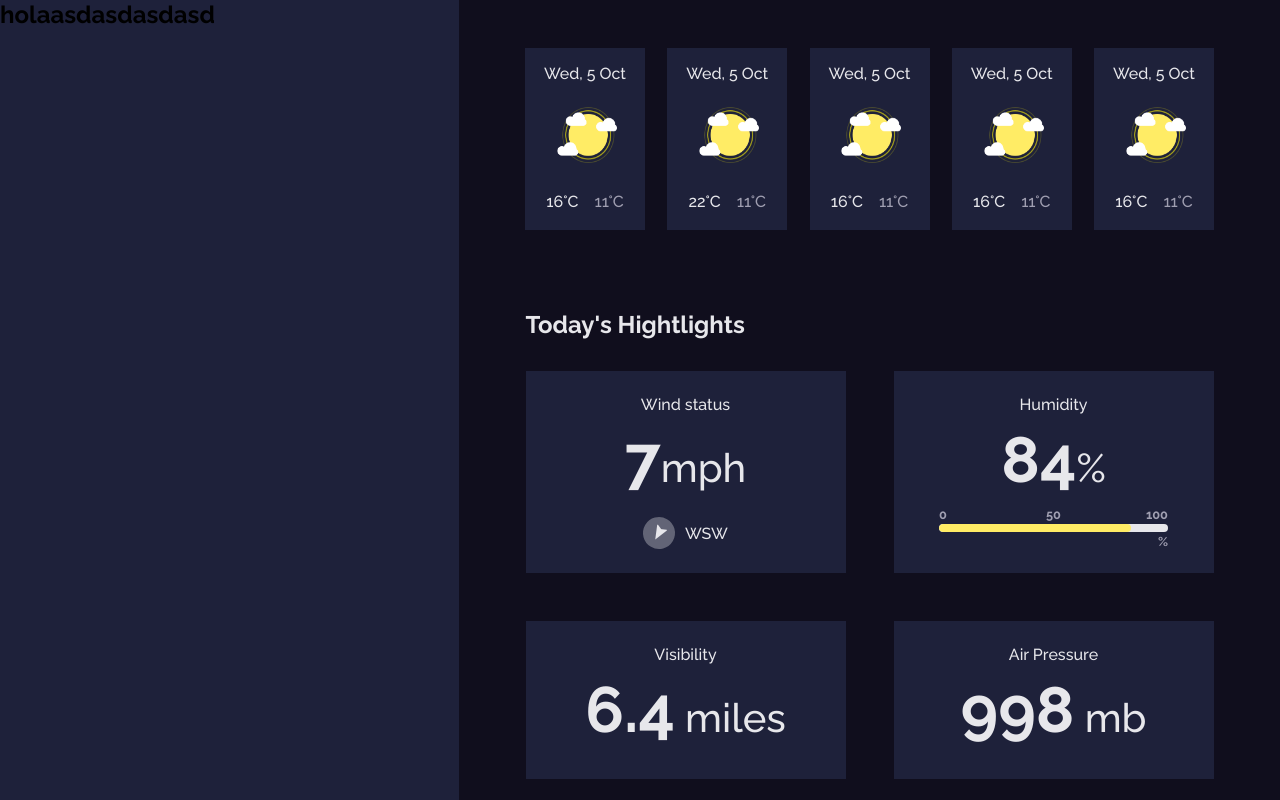
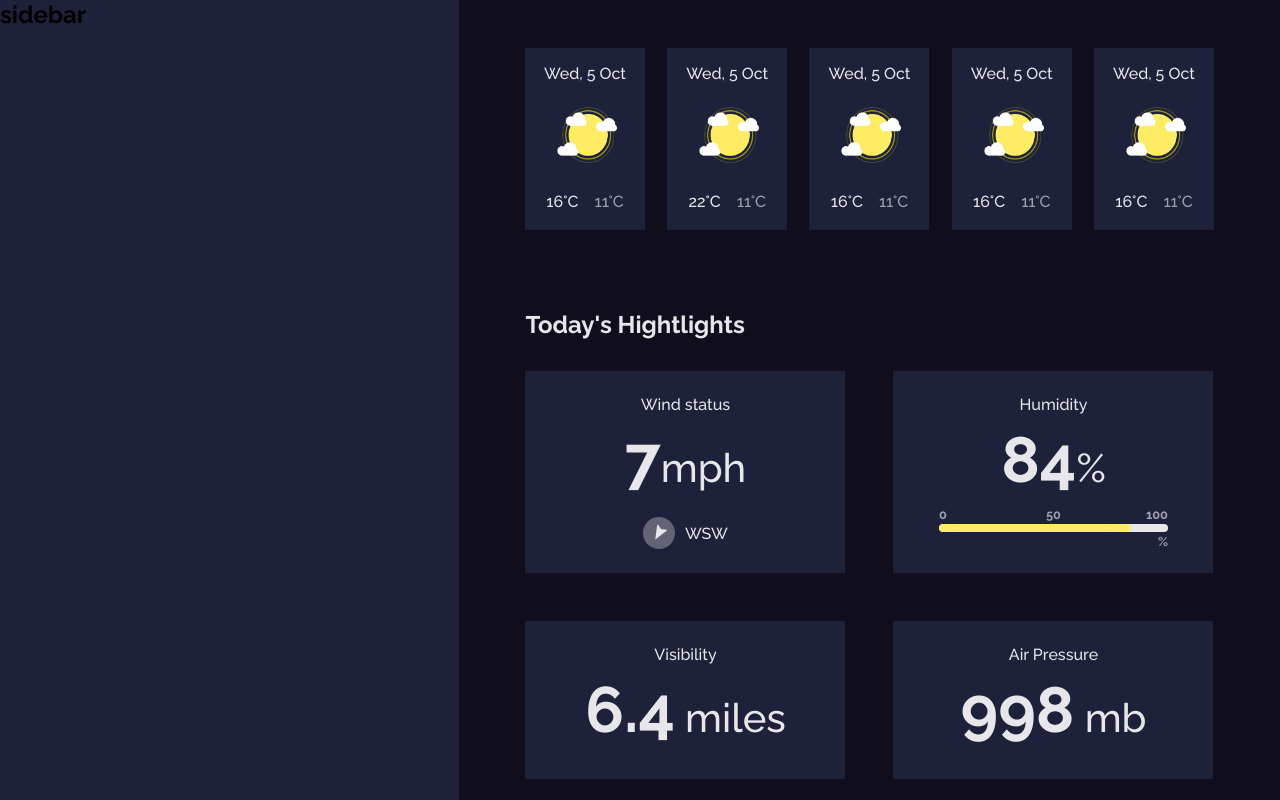
Before and after one commit to rali11/weather-app, a Vue app: page / in a window 1280 px wide. Built offline with nearby package versions, Linux system fonts and the light colour scheme.

Commit message:
ref grid and var css

```diff
--- a/src/App.vue
+++ b/src/App.vue
@@ -1,25 +1,9 @@
 <template>
   <div id="app">
     <aside class="side-bar">
-      <h1>holaasdasdasdasd</h1>
+      <h1>sidebar</h1>
     </aside>
-    <main class="main">
-      <div class="main__content">
-        <my-list-card-forecast />
-        <the-hightlights-list />
-        <footer class="main__footer">
-          created by
-          <a
-            class="main__link-footer"
-            target="_blank"
-            href="https://www.github.com/rali11"
-          >
-            rali11
-          </a>
-          - devChallenges.io
-        </footer>
-      </div>
-    </main>
+    <the-main />
   </div>
 </template>
 
@@ -27,21 +11,14 @@
 
 import './assets/main.css';
 import './assets/reset.css';
-import Shower from './assets/img/Shower.png';
-import MyListCardForecast from './components/TheForecastList.vue';
-import TheHightlightsList from './components/TheHightlightsList.vue';
+import TheMain from './components/TheMain.vue';
+
 
 export default {
+  components: { TheMain },
   name: 'App',
-  components: {
-    MyListCardForecast,
-    TheHightlightsList,
-  },
   data(){
-    return {
-      humidity:84,
-      imageWeather:Shower
-    }
+    return {}
   }
 }
 </script>
@@ -57,35 +34,10 @@ export default {
     height: 100vh;
   }
   .side-bar {
-    width: var(--side-bar-width);
+    width: var(--side-bar);
     background-color:#1E213A;
     height: 100%;
   }
-  .main {
-    flex-grow: 1;
-    padding:3rem 0;
-    background-color:#100E1D;
-    height:100vh;
-    max-width: 100%;
-    overflow:auto;
-  }
-  .main__content {
-    max-width: var(--main-container-width);
-    margin-left:calc(calc(100% - var(--main-container-width)) / 2);
-    display: flex;
-    height: 100%;
-    flex-direction: column;
-    gap:5rem;
-  }
-  .main__footer {
-    text-align: center;
-    color:#A09FB1;
-  }
-  .main__link-footer,
-  .main__link-footer:visited,
-  .main__link-footer:active{
-    color:#A09FB1;
-    font-weight: 700;
-  }
+
 
 </style>
--- a/src/assets/main.css
+++ b/src/assets/main.css
@@ -1,24 +1,28 @@
-:root {
-  --side-bar-width:459px;
-  --main-container-width:700px;
-}
-
+/* Mobile */
 @media (max-width: 575.98px) {
   :root {
-    --side-bar-width:100vw;
-    --main-container-width:320px;
+    --side-bar:100vw;
+    --main-container:320px;
   }
 }
-
+/*Tablets*/
 @media (min-width: 576px) and (max-width: 778.98px) {
   :root {
-    --side-bar-width:100vw;
-    --main-container-width:420px;
+    --side-bar:100vw;
+    --main-container:420px;
   }
 }
-
+/*Laptops*/
 @media (min-width:779px) and (max-width: 1091.98px) {
   :root {
-    --main-container-width:auto;
+    --side-bar:459px;
+    --main-container:auto;
   }
 }
+/*Dektop and more*/
+@media (min-width:1092px) {
+  :root {
+    --side-bar:459px;
+    --main-container:688.96px;
+  }
+}
--- a/src/components/ForecastListItem.vue
+++ b/src/components/ForecastListItem.vue
@@ -109,7 +109,7 @@ export default {
     padding: 0;
     display: flex;
     flex-direction: row;
-    gap: 16px;
+    gap: 1rem;
     list-style: none;
   }
   .forecast-card--muted {
--- a/src/components/HightlightsListItem.vue
+++ b/src/components/HightlightsListItem.vue
@@ -63,7 +63,7 @@ export default {
     display: flex;
     flex-direction: column;
     align-items: center;
-    padding: 1.5em 0;
+    padding: 1.5rem 0;
     gap:.5rem;
   }
   .hightlight-card__title {
--- a/src/components/TheHightlightsList.vue
+++ b/src/components/TheHightlightsList.vue
@@ -63,6 +63,6 @@ export default {
   .hightlights__title {
     color:#E7E7EB;
     grid-column: 1 / -1;
-    margin-bottom:-1rem;
+    margin-bottom: -1rem;
   }
 </style>
--- /dev/null
+++ b/src/components/TheMain.vue
@@ -0,0 +1,61 @@
+<template>
+  <main class="main">
+    <div class="main__container">
+      <my-list-card-forecast />
+      <the-hightlights-list />
+      <footer class="main__footer">
+        created by
+        <a
+          class="main__link-footer"
+          target="_blank"
+          href="https://www.github.com/rali11"
+        >
+          rali11
+        </a>
+        - devChallenges.io
+      </footer>
+    </div>
+  </main>
+</template>
+
+<script>
+  import MyListCardForecast from './TheForecastList.vue';
+  import TheHightlightsList from './TheHightlightsList.vue';
+
+  export default {
+    components: {
+      MyListCardForecast,
+      TheHightlightsList,
+    },
+
+  }
+</script>
+
+<style scoped>
+  .main {
+    flex-grow: 1;
+    padding:3rem 0;
+    background-color:#100E1D;
+    height: 100%;
+    max-width: 100%;
+    overflow:auto;
+  }
+  .main__container {
+    max-width: var(--main-container);
+    margin-left:calc(calc(100% - var(--main-container)) / 2);
+    display: flex;
+    height: 100%;
+    flex-direction: column;
+    gap:5rem;
+  }
+  .main__footer {
+    text-align: center;
+    color:#A09FB1;
+  }
+  .main__link-footer,
+  .main__link-footer:visited,
+  .main__link-footer:active{
+    color:#A09FB1;
+    font-weight: 700;
+  }
+</style>
```
